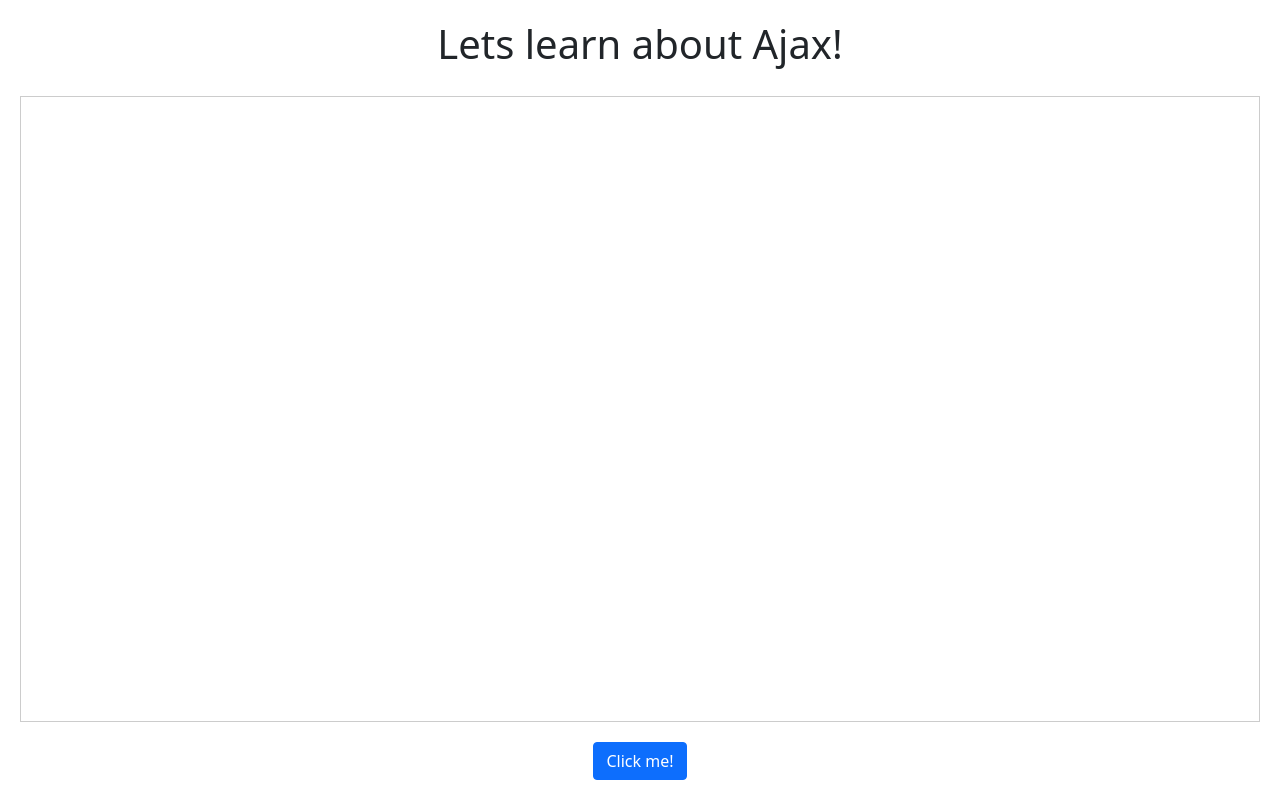
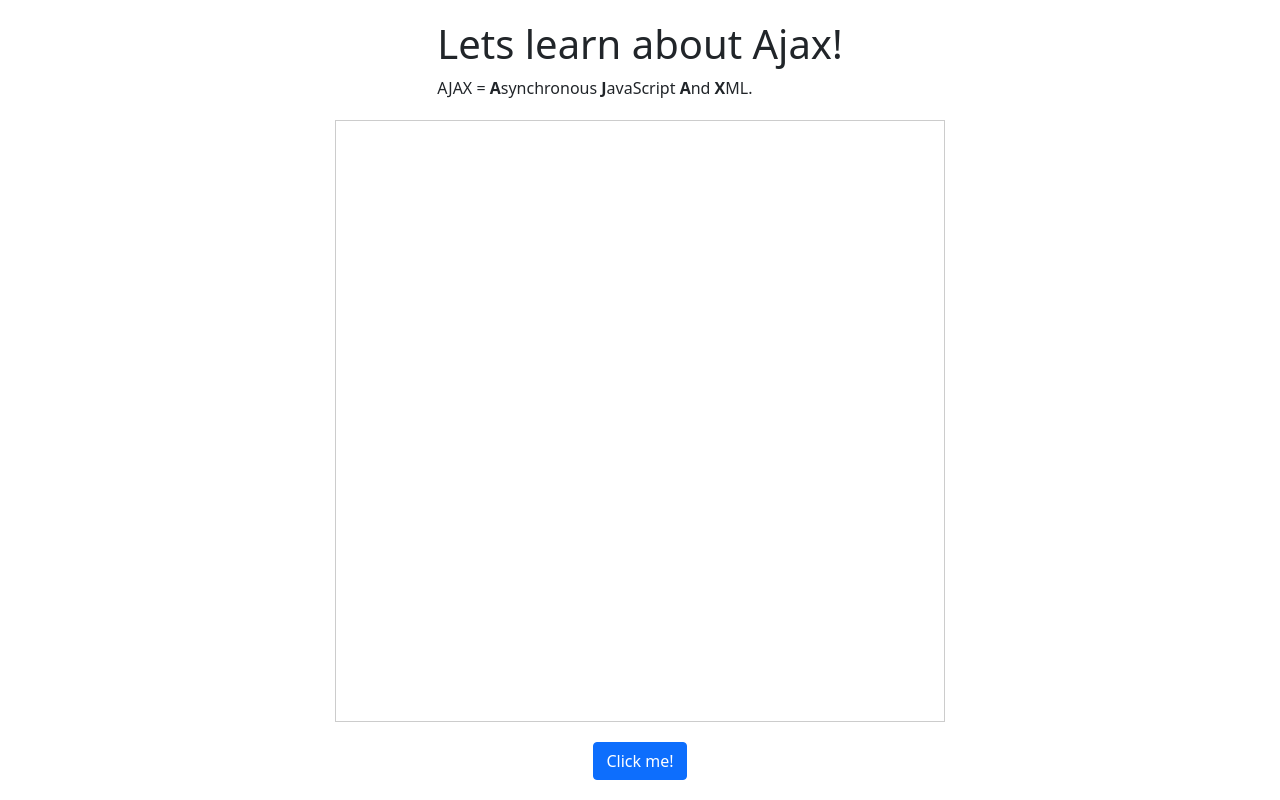
Before and after one commit to ReeceKenney/ajax-tutorial, a plain HTML site: page index.html in a window 1280 px wide. Drawn offline with nearby package versions, Linux system fonts and the light colour scheme.

Commit message:
UI updates

```diff
--- a/index.html
+++ b/index.html
@@ -15,6 +15,7 @@
 
         <div id="headingContainer">
             <h1>Lets learn about Ajax!</h1>
+            <span>AJAX = <b>A</b>synchronous <b>J</b>avaScript <b>A</b>nd <b>X</b>ML.</span>
         </div>
 
         <div id="contentContainer">
--- a/style.css
+++ b/style.css
@@ -9,6 +9,8 @@ html, body {
     justify-content: center;
     height: 100%;
     padding: 20px;
+    max-width: 650px;
+    margin: 0 auto;
 }
 
 #contentContainer {
```
